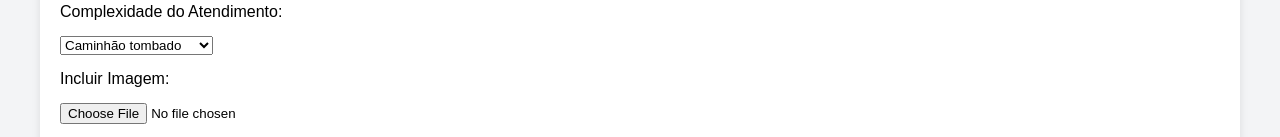
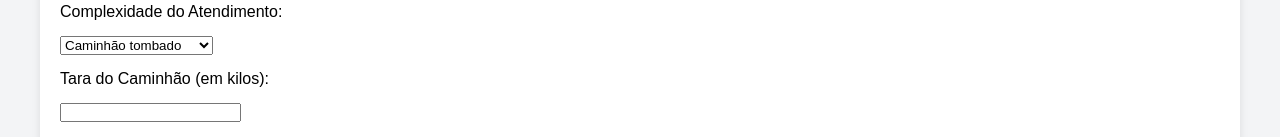
Before and after one commit to Hal9000-Porto/web_sprint3, a React (Vite) app: page / in a window 1280 px wide. Shown: the part 806-943 px from the top of the page. Built offline with nearby package versions, Linux system fonts and the light colour scheme.

Commit message:
inclui campo cidade

```diff
--- a/src/routes/Recomendacao/index.jsx
+++ b/src/routes/Recomendacao/index.jsx
@@ -53,6 +53,9 @@ export default function Recomendacao() {
                     <option value="Roda travada">Roda travada</option>
                 </select>
 
+                <label for="taraCaminhao">Tara do Caminhão (em kilos):</label>
+                <input type="number" id="taraCaminhao" name="taraCaminhao" required/>
+
                 <label for="imagem">Incluir Imagem:</label>
                 <input type="file" id="imagem" name="imagem" accept="image/*"/>
 
```
